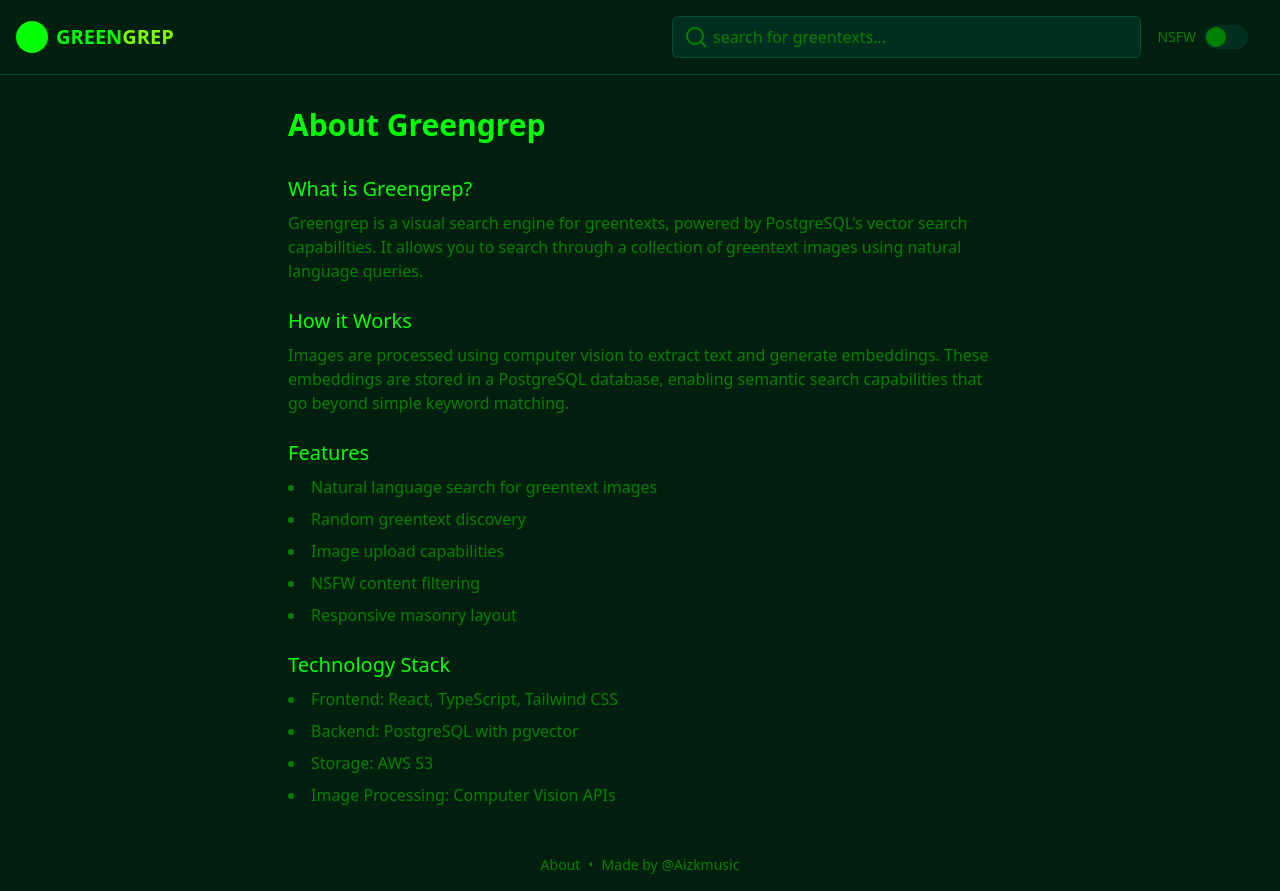
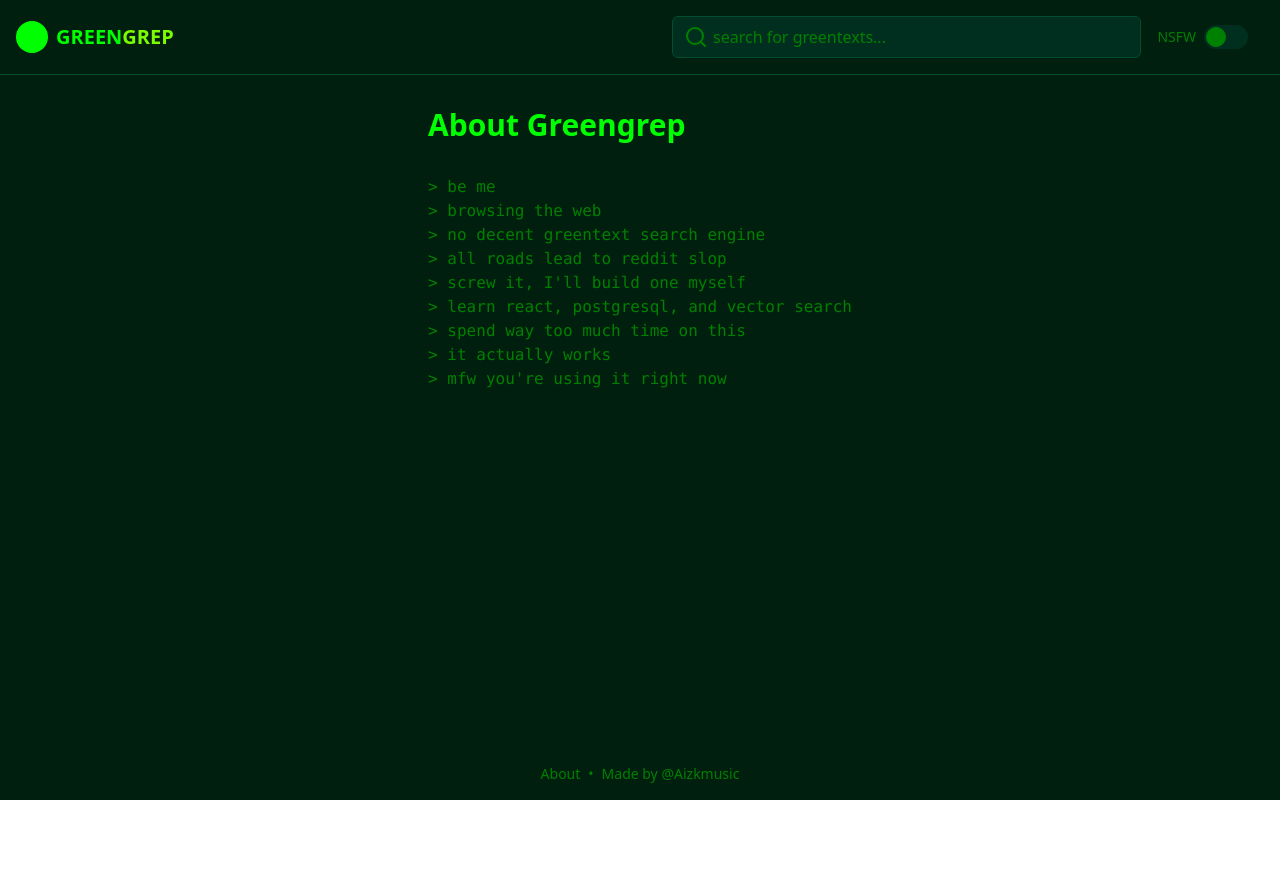
Before and after one commit to IsaacGemal/greengrep, a React (Vite) app in the folder frontend/: page /about in a window 1280 px wide. After the commit the page ends 800 px from the top, so only its background shows below. Built offline with nearby package versions, Linux system fonts and the light colour scheme; no server answers.

Commit message:
🐛 Fix: actual about page

```diff
--- a/frontend/src/pages/About.tsx
+++ b/frontend/src/pages/About.tsx
@@ -28,43 +28,19 @@ function About() {
       <main className="flex-1 p-8 max-w-3xl mx-auto">
         <h1 className="text-3xl font-bold mb-8">About Greengrep</h1>
 
-        <div className="space-y-6 text-[#008000]">
-          <section>
-            <h2 className="text-xl text-[#00ff00] mb-2">What is Greengrep?</h2>
+        <div className="space-y-6 text-[#008000] font-mono">
+          <section className="whitespace-pre-line">
             <p>
-              Greengrep is a visual search engine for greentexts, powered by PostgreSQL's vector search capabilities.
-              It allows you to search through a collection of greentext images using natural language queries.
+              {`> be me
+> browsing the web
+> no decent greentext search engine
+> all roads lead to reddit slop
+> screw it, I'll build one myself
+> learn react, postgresql, and vector search
+> spend way too much time on this
+> it actually works
+> mfw you're using it right now`}
             </p>
-          </section>
-
-          <section>
-            <h2 className="text-xl text-[#00ff00] mb-2">How it Works</h2>
-            <p>
-              Images are processed using computer vision to extract text and generate embeddings.
-              These embeddings are stored in a PostgreSQL database, enabling semantic search capabilities
-              that go beyond simple keyword matching.
-            </p>
-          </section>
-
-          <section>
-            <h2 className="text-xl text-[#00ff00] mb-2">Features</h2>
-            <ul className="list-disc list-inside space-y-2">
-              <li>Natural language search for greentext images</li>
-              <li>Random greentext discovery</li>
-              <li>Image upload capabilities</li>
-              <li>NSFW content filtering</li>
-              <li>Responsive masonry layout</li>
-            </ul>
-          </section>
-
-          <section>
-            <h2 className="text-xl text-[#00ff00] mb-2">Technology Stack</h2>
-            <ul className="list-disc list-inside space-y-2">
-              <li>Frontend: React, TypeScript, Tailwind CSS</li>
-              <li>Backend: PostgreSQL with pgvector</li>
-              <li>Storage: AWS S3</li>
-              <li>Image Processing: Computer Vision APIs</li>
-            </ul>
           </section>
         </div>
       </main>
```
